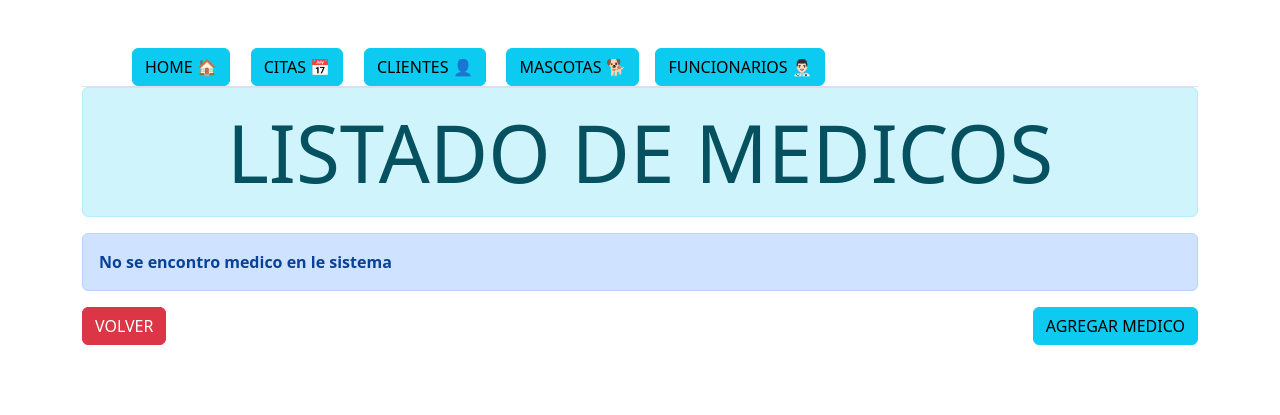
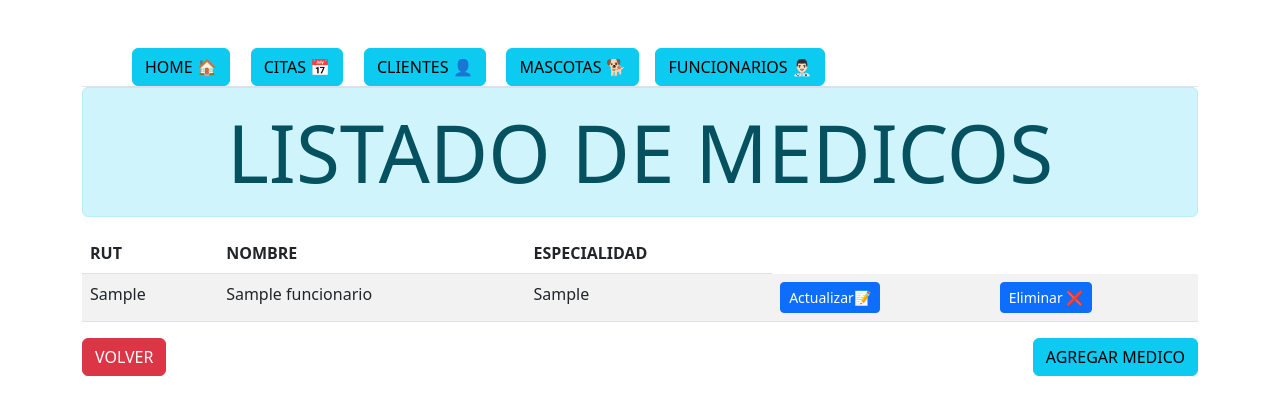
Before and after one commit to LeonardoChN/veterinaria, a Django app: page /func/ in a window 1280 px wide. Shown: the top 415 px of the page. Run offline with Django 4.2, Linux system fonts and the light colour scheme; tables that the repository leaves empty hold one stand-in row (values such as "Sample post").

```diff
--- a/template/APLICACION/vistacitas.html
+++ b/template/APLICACION/vistacitas.html
@@ -58,9 +58,9 @@
             {% for cit in cita %}
 
             <tr>
-                <td> {{ cit.asunto  }}</td>
-                <td> {{ cit.paciente.nombre  }}</td>
-                <td> {{ cit.medico.nombre  }}</td>
+                <td> {{ cit.fecha  }}</td>
+                <td> {{ cit.cliente_id   }}</td>
+                <td> {{ cit.funcionario_id  }}</td>
                 <td aria-placeholder="MM/DD/AAAA"> {{ cit.fecha  }} </td>
                 <td><a class="btn btn-primary btn-sm" href="/editarcitas/{{ cit.id }}"  role="button"> Actualizar📝 </a></td>
                 <td><a class="btn btn-primary btn-sm" href="/eliminarcitas/{{ cit.id }}"  role="button"> Eliminar ❌ </a></td>
--- a/template/APLICACION/vistafun.html
+++ b/template/APLICACION/vistafun.html
@@ -44,7 +44,7 @@
 
     <div class="alert alert-info display-1 text-center"> LISTADO DE MEDICOS </div>
 
-    {% if medicos %}
+    {% if funcionario %}
 
     <table class="table table-striped table-inverse table-responsive">
         <thead class="thead-inverse">
@@ -55,11 +55,11 @@
             </tr>
         </thead>
         <tbody>
-            {% for medic in medicos %}
+            {% for fun in funcionario %}
             <tr>
-                <td> {{ medic.rut  }}</td>
-                <td> {{ medic.nombre  }}</td>
-                <td> {{ medic.especialidad  }}</td>
+                <td> {{ fun.rut_f  }}</td>
+                <td> {{ fun.nombre_fun  }}</td>
+                <td> {{ fun.especialidad  }}</td>
                 <td><a class="btn btn-primary btn-sm" href="/editarmedicos/{{ medic.id }}"  role="button"> Actualizar📝 </a></td>
                 <td><a class="btn btn-primary btn-sm" href="/eliminarmedicos/{{ medic.id }}"  role="button"> Eliminar ❌ </a></td>
 
```
